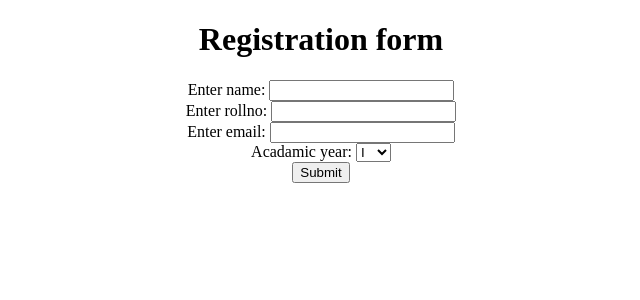
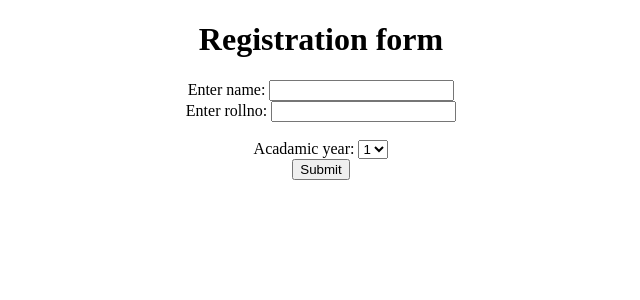
Before and after one commit to Badramrajuvyshnavi/Jenkins, a Flask app: page / in a window 1280 px wide. Shown: the top 300 px of the page, without its empty margins (319-959 px from the left). Run offline with Flask 3, Linux system fonts and the light colour scheme.

Commit message:
Update form.html

```diff
--- a/templates/form.html
+++ b/templates/form.html
@@ -11,15 +11,13 @@
             <br>
             Enter rollno: <input name="rollno" type="text">
             <br>
-
-            Enter email: <input name="email" type="email">
             <br>
             Acadamic year:
             <select id="year" name="year">
-                <option value="1">I</option>
-                <option value="2">II</option>
-                <option value="3">III</option>
-                <option value="4">IV</option>
+                <option value="1">1</option>
+                <option value="2">2</option>
+                <option value="3">3</option>
+                <option value="4">4</option>
             </select>
             <br>
             <input type="submit">
```
